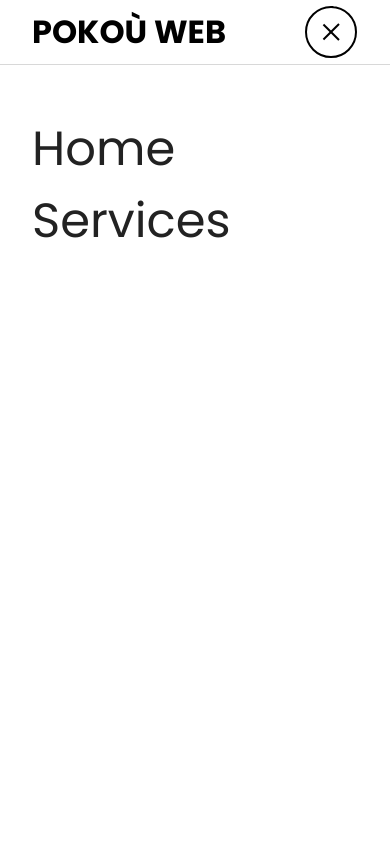
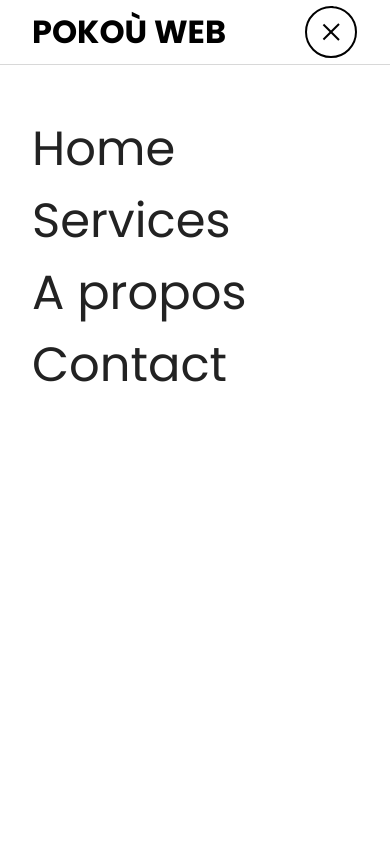
Before and after one commit to FredoWagon/mon-siteV2, a Next.js app: page / in a window 390 px wide. Both pictures are taken after a click on the element 331 px from the left and 32 px from the top of the page. Shown: the top 844 px of the page. Built offline with nearby package versions, Linux system fonts and the light colour scheme.

Commit message:
ajout lien mobile

```diff
--- a/components/Navbar.js
+++ b/components/Navbar.js
@@ -232,6 +232,8 @@ export default function Navbar(props) {
                 <div className={style.burger__menu__container}>
                     <Link href="/"><a className={`${props.currentPage === "index" ? style.active_link : ""}`}>Home</a></Link>
                     <Link href="/services"><a className={`${props.currentPage === "services" ? style.active_link : ""}`}>Services</a></Link>
+                    <Link href="/about"><a className={`${props.currentPage === "services" ? style.active_link : ""}`}>A propos</a></Link>
+                    <Link href="/contact"><a className={`${props.currentPage === "services" ? style.active_link : ""}`}>Contact</a></Link>
                 </div>
             </div>
         </TranslateOnScroll>
```
